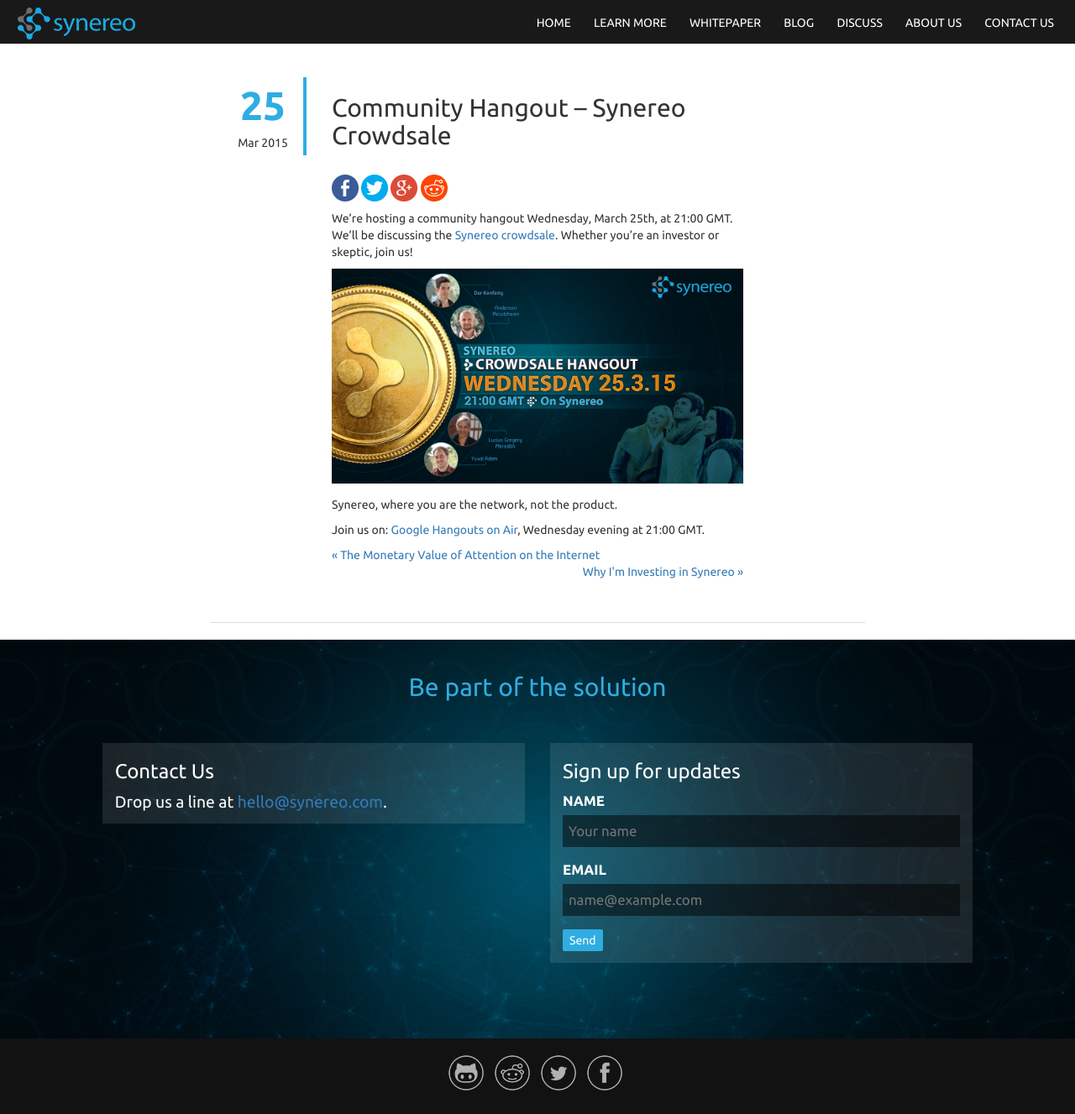
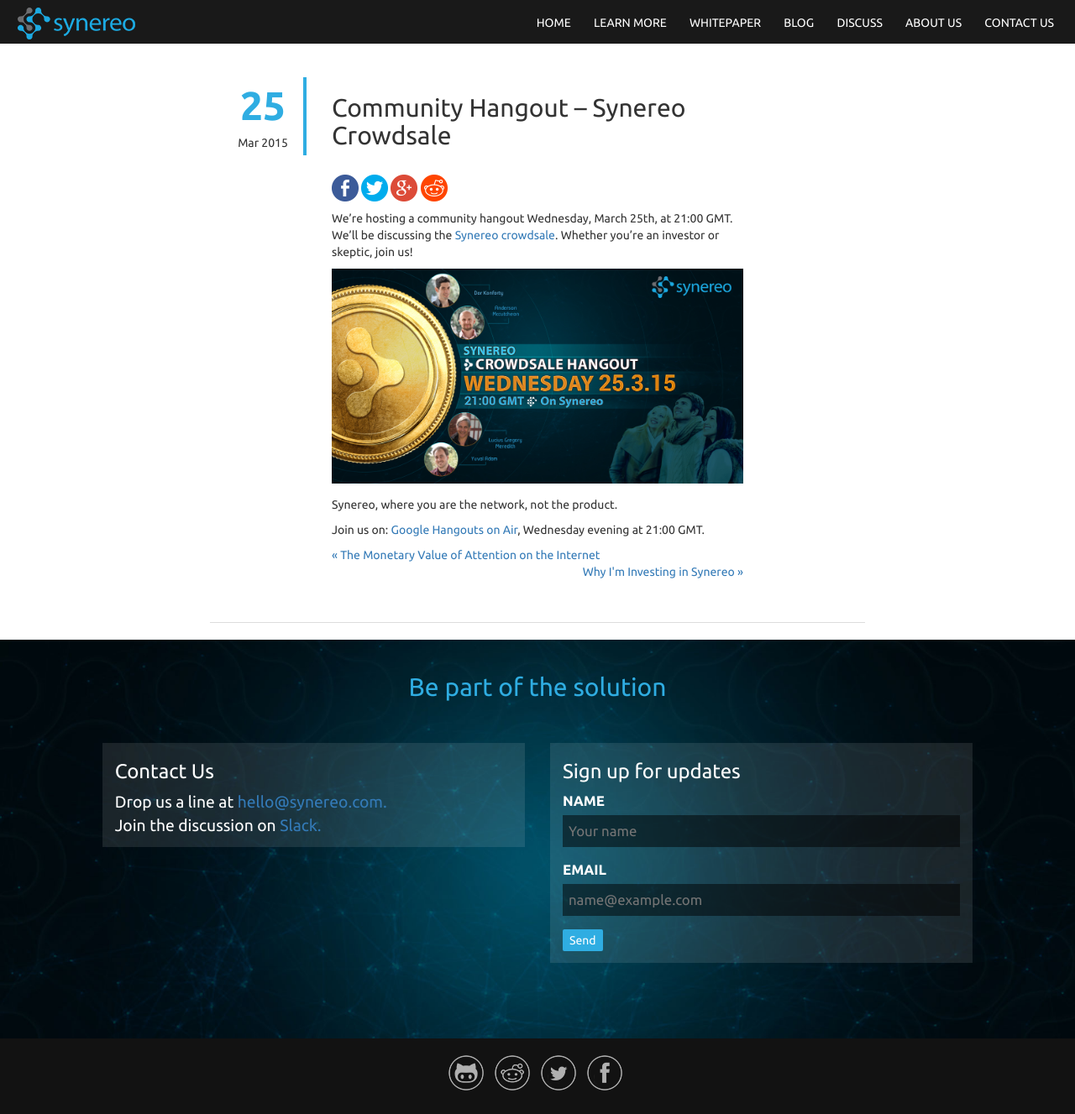
Before and after one commit to synereo/blog.synereo.com, a Jekyll site: the page built from _posts/2015-03-25-community-hangout.markdown, in a window 1280 px wide. Shown: the whole page at 84% size. Built offline with Jekyll 4.4.1, drawn with Linux system fonts in a browser that asks for light colours; nearby versions of some CDN libraries; a script that is not in the unit is left out.

Commit message:
Update footer.html

```diff
--- a/_includes/footer.html
+++ b/_includes/footer.html
@@ -9,7 +9,8 @@
       <div class="col-md-5 col-md-offset-1">
         <div class="footer-cube">
           <h3 id="contact">Contact Us</h3>
-          <p>Drop us a line at <a href="mailto:hello@synereo.com">hello@synereo.com</a>.</p>
+          <p>Drop us a line at <a href="mailto:hello@synereo.com">hello@synereo.com.</a> <br>
+          Join the discussion on <a href="http://slack.synereo.com">Slack.</a></p>
         </div>
       </div>
       <div class="col-md-5">
```
